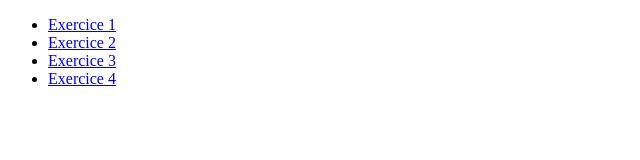
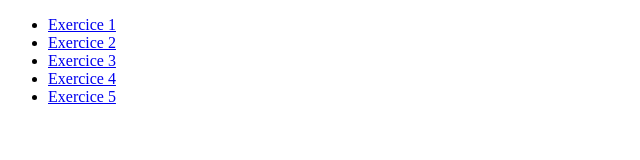
Before and after one commit to MaximeChallon/Exercices_Bootstrap, a plain HTML site: page index.html in a window 1280 px wide. Shown: the full height of the page, 0-640 px from the left. Drawn offline with Linux system fonts and the light colour scheme.

Commit message:
ajout exercices 4 et 5

```diff
--- a/index.html
+++ b/index.html
@@ -12,5 +12,6 @@
 		<li><a href="ex2.html">Exercice 2</a></li>
 		<li><a href="ex3.html">Exercice 3</a></li>
 		<li><a href="ex4.html">Exercice 4</a></li>
+		<li><a href="ex5.html">Exercice 5</a></li>
 	</ul>
 </body>
```
